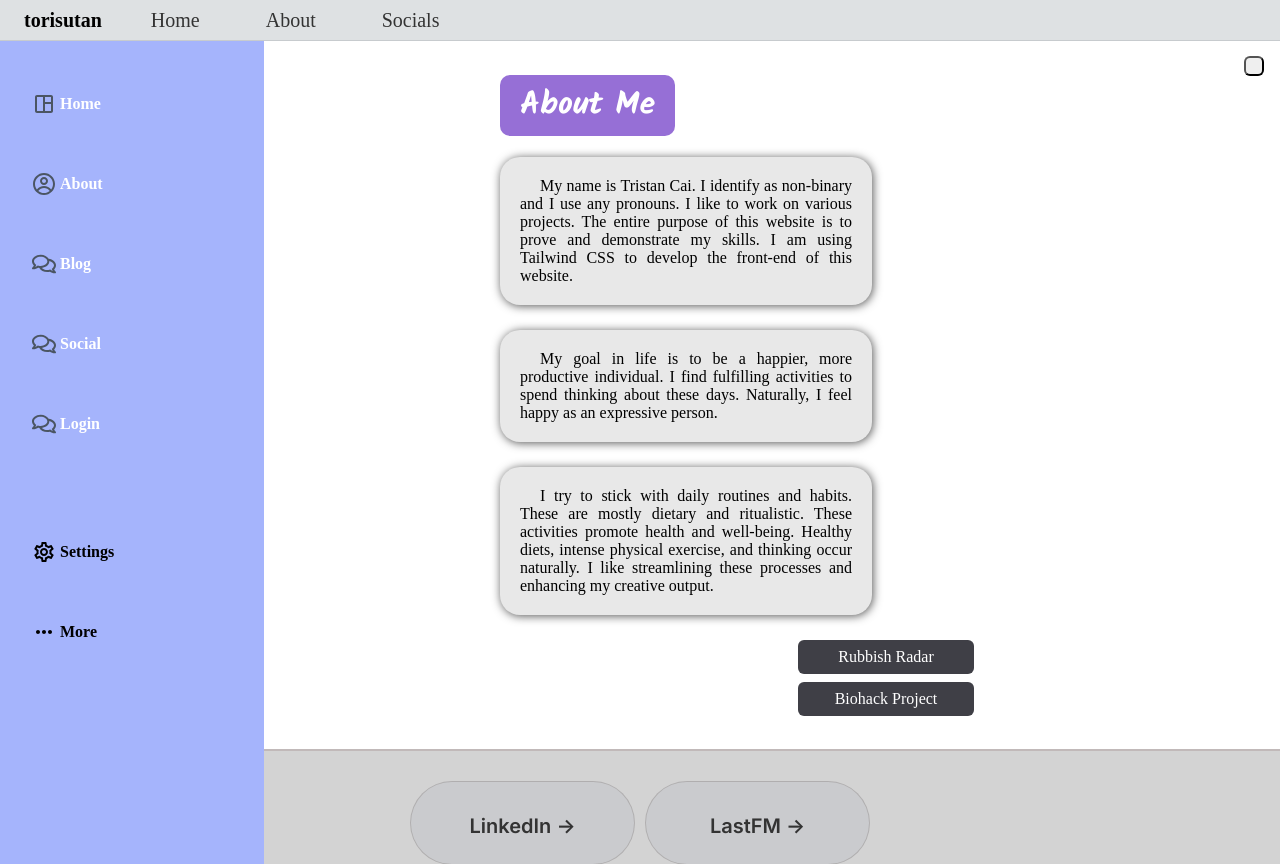
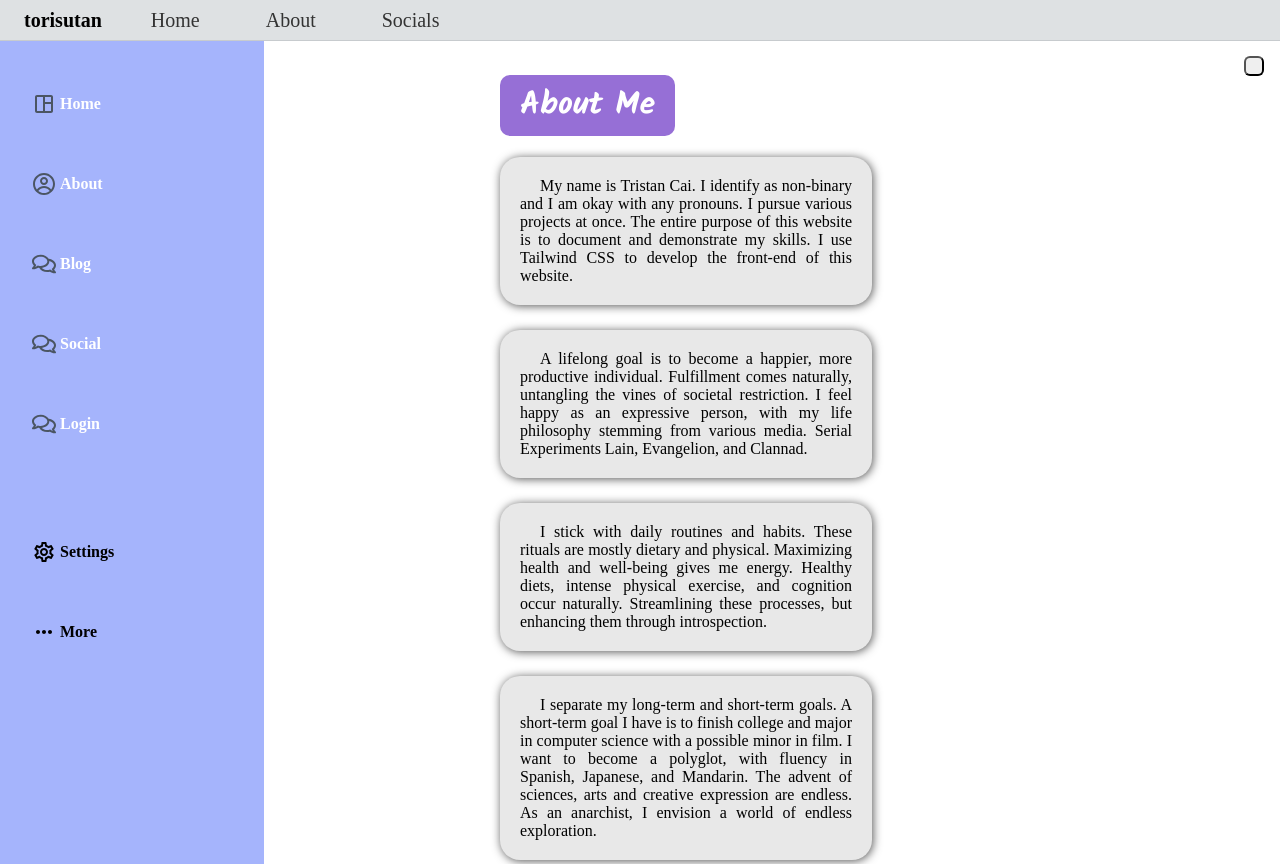
Before and after one commit to torisutansan02/torisutansan, a Next.js app: page /about in a window 1280 px wide. Shown: the top 864 px of the page. Built offline with nearby package versions, Linux system fonts and the light colour scheme; a web font is replaced by a local one.

Commit message:
Adding a lot of changes to my website

```diff
--- a/pages/about.js
+++ b/pages/about.js
@@ -15,22 +15,30 @@ function About() {
             </h1>
 
             <p className = "pretty">
-                My name is Tristan Cai. I identify as non-binary and I use any pronouns.
-                I like to work on various projects. The entire purpose of this website is to prove and
-                demonstrate my skills. I am using Tailwind CSS to develop the front-end of this website.
+                My name is Tristan Cai. I identify as non-binary and I am okay with any pronouns.
+                I pursue various projects at once. The entire purpose of this website is to document and
+                demonstrate my skills. I use Tailwind CSS to develop the front-end of this website.
             </p>
 
             <p className = "pretty">
-                My goal in life is to be a happier, more productive individual. I find fulfilling
-                activities to spend thinking about these days. Naturally, I feel happy as an
-                expressive person.
+                A lifelong goal is to become a happier, more productive individual. Fulfillment comes
+                naturally, untangling the vines of societal restriction. I feel happy as an expressive
+                person, with my life philosophy stemming from various media. Serial Experiments Lain,
+                Evangelion, and Clannad.
             </p>
 
             <p className = "pretty">
-                I try to stick with daily routines and habits. These are mostly dietary and ritualistic.
-                These activities promote health and well-being. Healthy diets, intense physical exercise,
-                and thinking occur naturally. I like streamlining these processes and enhancing my creative
-                output.
+                I stick with daily routines and habits. These rituals are mostly dietary and physical.
+                Maximizing health and well-being gives me energy. Healthy diets, intense physical exercise,
+                and cognition occur naturally. Streamlining these processes, but enhancing them through
+                introspection.
+            </p>
+
+            <p className = "pretty">
+                I separate my long-term and short-term goals. A short-term goal I have is to finish college
+                and major in computer science with a possible minor in film. I want to become a polyglot,
+                with fluency in Spanish, Japanese, and Mandarin. The advent of sciences, arts and creative
+                expression are endless. As an anarchist, I envision a world of endless exploration.
             </p>
 
             <Link href = "https://rubbishradartristan.web.app" className = "bg-zinc-700 hover:bg-gray-900 p-2 m-2 rounded-md flex w-40 text-center justify-center mx-auto text-white" target = "_blank"> Rubbish Radar </Link>
--- a/pages/blog.js
+++ b/pages/blog.js
@@ -16,9 +16,16 @@ export default function Blog({ allPostsData }) {
           <h2 className = "heading"> Blog </h2>
 
           <p className = "pretty">
-            Below, you can find links to my blog posts. These are posts that revolve around my daily life.
+            You can find links to my blog posts below. These are posts that revolve around my daily life.
             I find various things interesting so checking out my blog is a must! There are lots of things
-            I do on a day to day basis. But I like to change it up a bit as well!
+            I do on a day-to-day basis. I am changing things up, and I plan on following a solid routine.
+            Routines are essential for time management and ensuring I can finish tasks.
+          </p>
+
+          <p className = "pretty">
+            The blogs below have a name with a particular topic. Each one from descending order is
+            chronological. I am going to date each one of these blogs to give an idea of how frequently I post.
+            This also gives you an idea of how much my life changes over time.
           </p>
 
           {allPostsData.map(({ id, date, title }) => (
@@ -38,9 +45,34 @@ export default function Blog({ allPostsData }) {
         <Sidebar />
 
         <h1 className = "heading"> Blog </h1>
-        <p>
-          If you want to access blogs on this webste,
-          please log in.
+
+        <p className = "pretty">
+          If you want to access blogs on this website,
+          please log in. My blogs are journalistic in
+          nature and I use them to document interests.
+          I refer back to my blogs when I need to
+          recollect memories.
+        </p>
+
+        <p className = "pretty">
+          In particular, I use my blogs to talk about
+          the things I learn in my life. Sometimes these
+          are ideas I familiarize myself with or concepts
+          I self-teach. Else, I document the ideas I learn
+          from school, books, et cetera.
+        </p>
+
+        <p className = "pretty">
+          I might also cite books or other resources I use
+          when writing these blogs. There might also be pages
+          I add with class notes or otherwise important
+          information I want to retain.
+        </p>
+
+        <p className = "pretty">
+          Please click the Login section on the right sidebar.
+          I think you may find some of my journaling
+          interesting!
         </p>
         <Footer />
       </>
--- a/pages/login.js
+++ b/pages/login.js
@@ -86,8 +86,20 @@ function Login() {
 
                 <p className = "pretty">
                   Please click the button below to login. Logging in to my website allows you to access my personal blogs.
-                  To learn more about my work flow and processes, you should log in. For those that have interest in learning
-                  about some of the things I do in my day to day life.
+                  To learn more about my work flow and processes, you need to have authorization. For those that have
+                  interest in learning more about the things I do in my day to day life.
+                </p>
+
+                <p className = "pretty">
+                  The login button is below these paragraphs. I am open to talking to you so please do not hesitate to
+                  reach out. The best way to reach out to me is through Instagram or connecting on LinkedIn. If you have
+                  any questions regarding this project, these are ways to reach out. I am more than happy to make friends
+                  with new people.
+                </p>
+
+                <p className = "pretty">
+                  I also love music. So I may talk in length about albums I like. I use RateYourMusic and LastFM to
+                  document my listening journey. You can add me on both if this interests you.
                 </p>
 
                 <Link href = "/api/auth/login" className = "bg-zinc-700 hover:bg-gray-900 p-2 m-2 rounded-md flex w-40 text-center justify-center mx-auto text-white"> Login </Link>
--- a/pages/socials.js
+++ b/pages/socials.js
@@ -14,13 +14,21 @@ function Socials() {
                 In this section, you will find my socials. Here,
                 you can get in contact with me about various
                 things. I recommend connecting with me on
-                LinkedIn.
+                LinkedIn. This is where you might find out a bit
+                about my professional journey in computer science.
+                I also list some of my past work experience in college.
+                Connect with me and shoot a message if you have any
+                questions.
             </p>
 
             <p className = "pretty">
                 Please click any of the four boxes below the
                 footer. These are parts of my digital footprint.
                 They also summarize the things I am interested in.
+                My Instagram documents the things I do in my life.
+                For instance, my trip to Japan in August of 2023.
+                Or my trip to Shasta in April of 2023. These are landmark
+                journeys and I plan on adding more for you to see.
             </p>
 
             <Footer />
```
